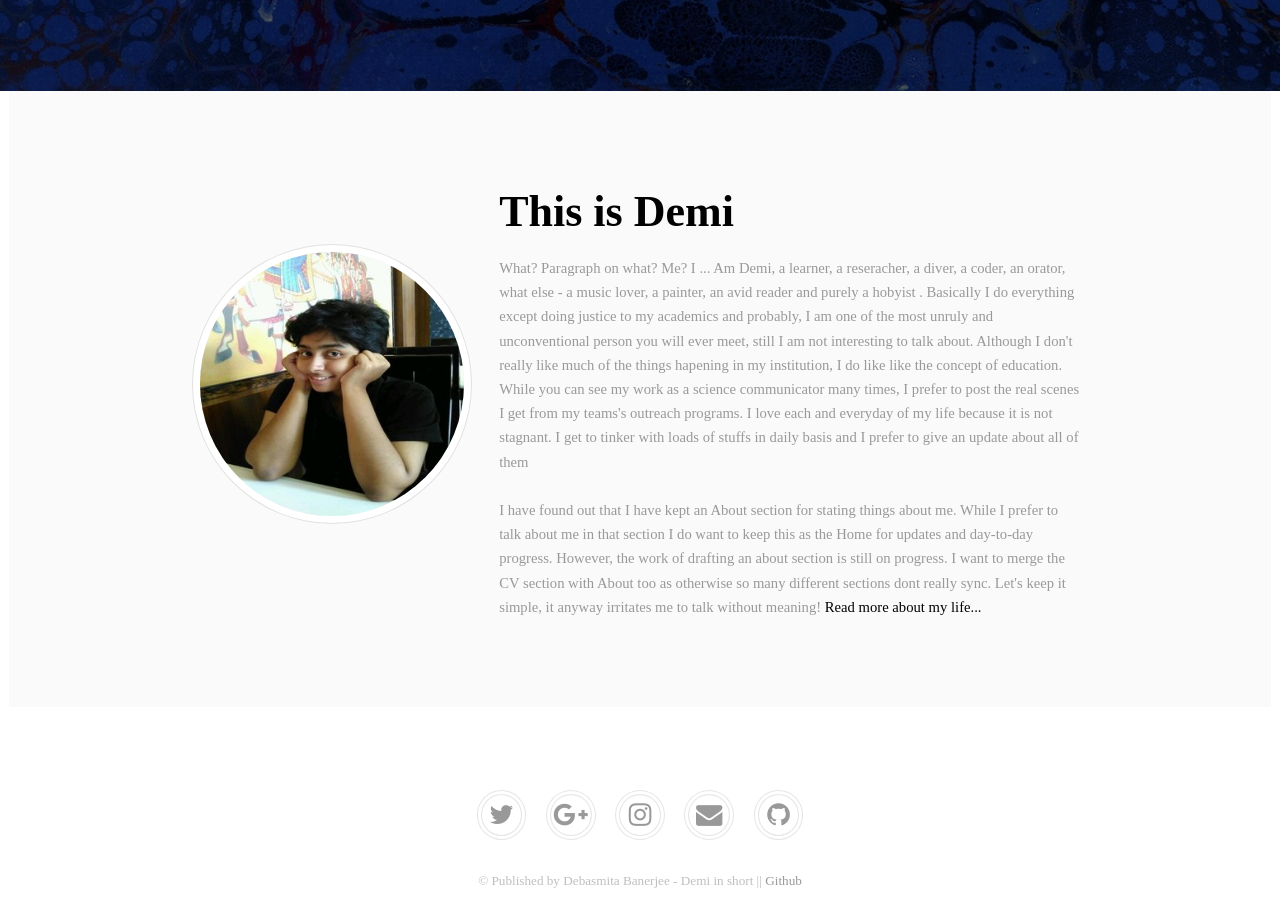
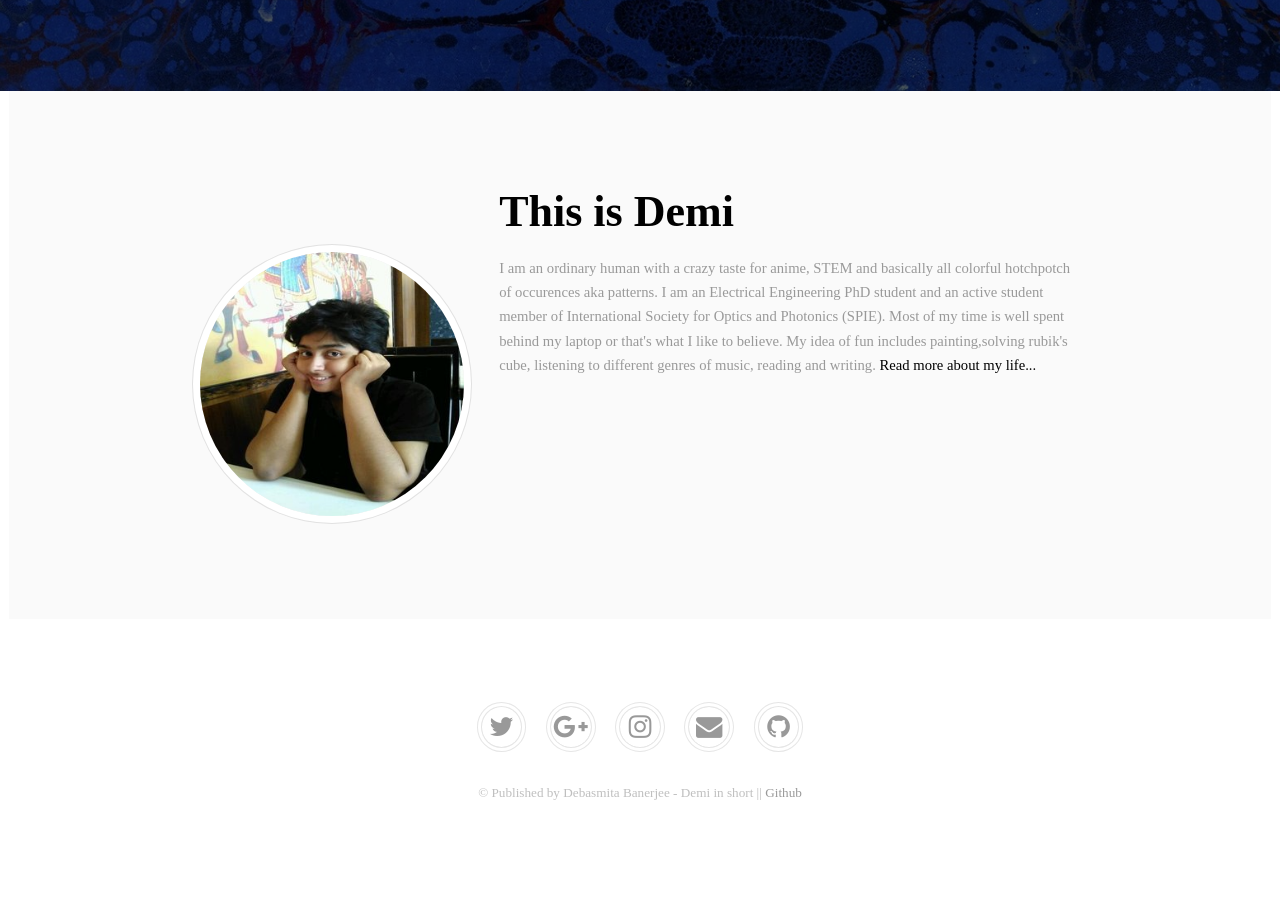
Before and after one commit to DarkDem/DarkDem.github.io, a Jekyll site: the page built from index.html, in a window 1280 px wide and 900 px high, scrolled down 809 px. Built offline with Jekyll 4.4.1, drawn with Linux system fonts in a browser that asks for light colours; some web fonts are replaced.

Commit message:
Update index.html

```diff
--- a/index.html
+++ b/index.html
@@ -4,17 +4,12 @@ title: Debasmita Banerjee - The journey to the silver salvation
 ---
 <div class="blurb">
 	<h1>This is Demi</h1>
-	<p>What? Paragraph on what? Me? I ... Am Demi, a learner, a reseracher, a diver, a coder, an orator, what else - a music lover, a painter, an avid reader and purely a hobyist
-         . Basically I do everything except doing justice to my academics and probably, I am one of the most unruly and unconventional person you
-         will ever meet, still I am not interesting to talk about. Although I don't really like much of the things hapening in my institution, I do like like the concept of education.
-	 While you can see my work as a science communicator many times, I prefer to post the real scenes I get from my teams's outreach
-	 programs. I love each and everyday of my life because it is not stagnant. I get to tinker with loads of stuffs in daily basis and
-	 I prefer to give an update about all of them <br/><br/>
-
-	 I have found out that I have kept an About section for stating things about me. While I prefer to talk about me in that section I do
-         want to keep this as the Home for updates and day-to-day progress. However, the work of drafting an about section is still on progress.
-	 I want to merge the CV section with About too as otherwise so many different sections dont really sync. Let's keep it simple, it
-	 anyway irritates me to talk without meaning!
-
+	<p>I am an ordinary human with a crazy taste for anime,
+	STEM and basically all colorful hotchpotch of occurences aka patterns.
+	I am an Electrical Engineering PhD student and an active student member
+	of International Society for Optics and Photonics (SPIE).
+	Most of my time is well spent behind my laptop or that's what I like to believe.
+	My idea of fun includes painting,solving rubik's cube,
+	listening to different genres of music, reading and writing.
 	<a href="/about">Read more about my life...</a></p>
 </div><!-- /.blurb -->
```
